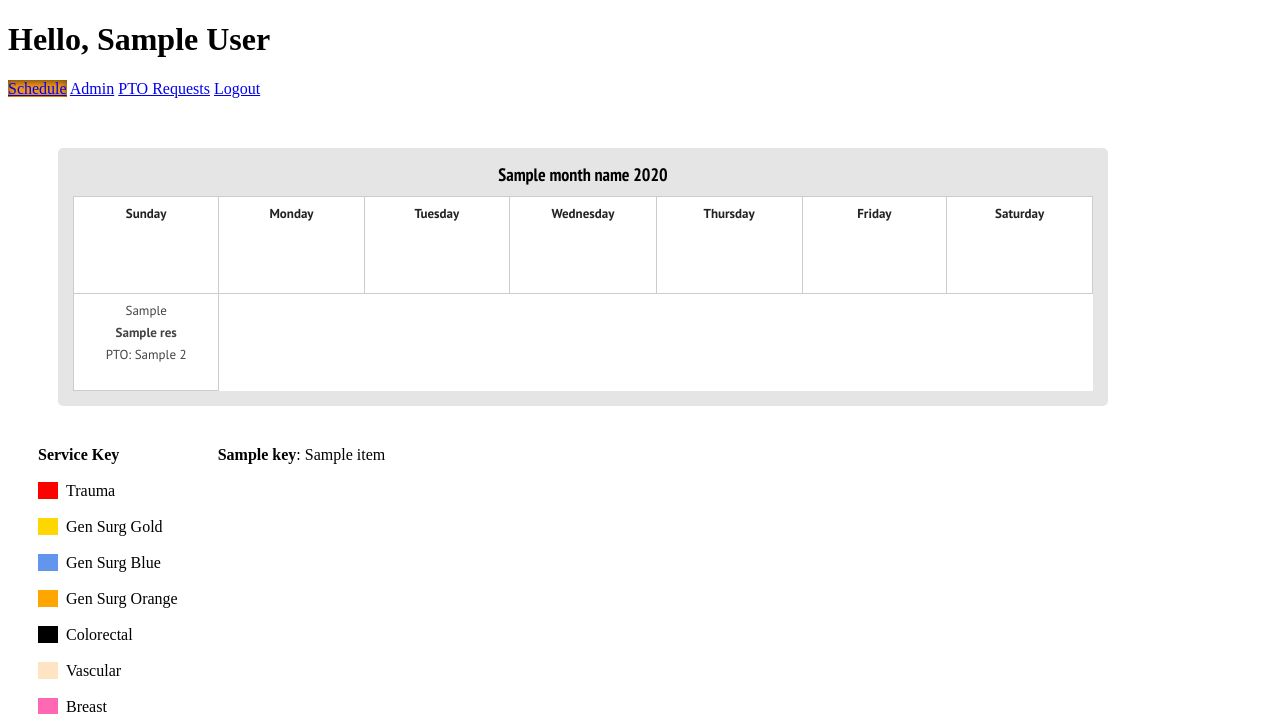
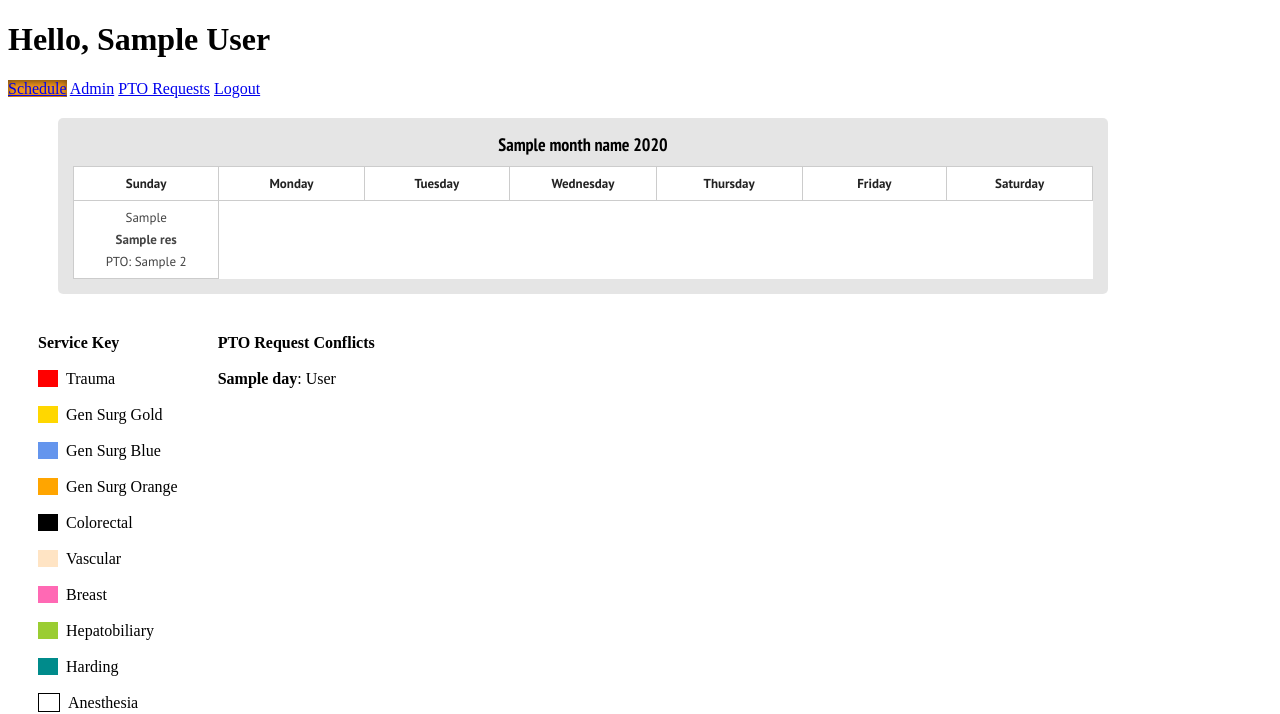
Before and after one commit to smoyerman/StJoesScheduler, a Django app: template templates/calendar.html in a window 1280 px wide. Shown: the top 714 px of the page. Run offline with Django 3.2, Linux system fonts and the light colour scheme; a user stored in the database is signed in; tables that the repository leaves empty hold one stand-in row (values such as "Sample post"); the template is opened without the code that fills it: most values are stand-ins (such as "Sample title", 1, 10 or a date in 2020).

Commit message:
Added PTO conflict requests field

```diff
--- a/templates/calendar.html
+++ b/templates/calendar.html
@@ -18,7 +18,7 @@ div.schedule {
     padding: 15px;
     width: 1050px;
     float:left;
-    margin-top:50px;
+    margin-top:20px;
     margin-left:50px;
 }
 
@@ -71,7 +71,6 @@ td {
     color: #444;
     line-height: 22px;
     text-align: center;
-    height: 85px;
     width: 150px;
     vertical-align: text-top;
     padding-top: 6px;
@@ -202,7 +201,7 @@ Add button to remake schedule (seniors)
           {% endif %}
                 </header>
                 <table>
-                      <tr>
+                      <tr style="height:20px;">
                           <td>Sunday</td>
                           <td>Monday</td>
                           <td>Tuesday</td>
@@ -255,12 +254,13 @@ Add button to remake schedule (seniors)
                   <span class="Anesthesia" style="border: 1px solid black;">&nbsp;&nbsp;&nbsp;&nbsp;&nbsp;</span>&nbsp;&nbsp;Anesthesia<br /><br />
               </div>
 
-              <div class="key">
-                  {% for key, item in PTOdays.items %}
-                    {% if item %}
-                        <b>{{key}}</b>: {% for i in item %}{{i}}{% if not forloop.last %}, {% endif %}{% endfor %}<br />
-                    {% endif %}
+              {% if user.is_staff %}
+                  <div class="key">
+                      <b>PTO Request Conflicts</b><br /><br />
+                  {% for day,residents,service in PTOConflictDays %}
+                  <b>{{ day }}</b>: {% for res in residents %} <span class="{{service.get_onservice_display}}">{{ res.lname }}</span>{% if not forloop.last %},{% endif %} {% endfor %}<br /><br />
                   {% endfor %}
-              </div>
+                  </div>
+              {% endif %}
 
 {% endblock content %}
```
Also changed, not shown: myproject/views.py (+23 -7 lines).
